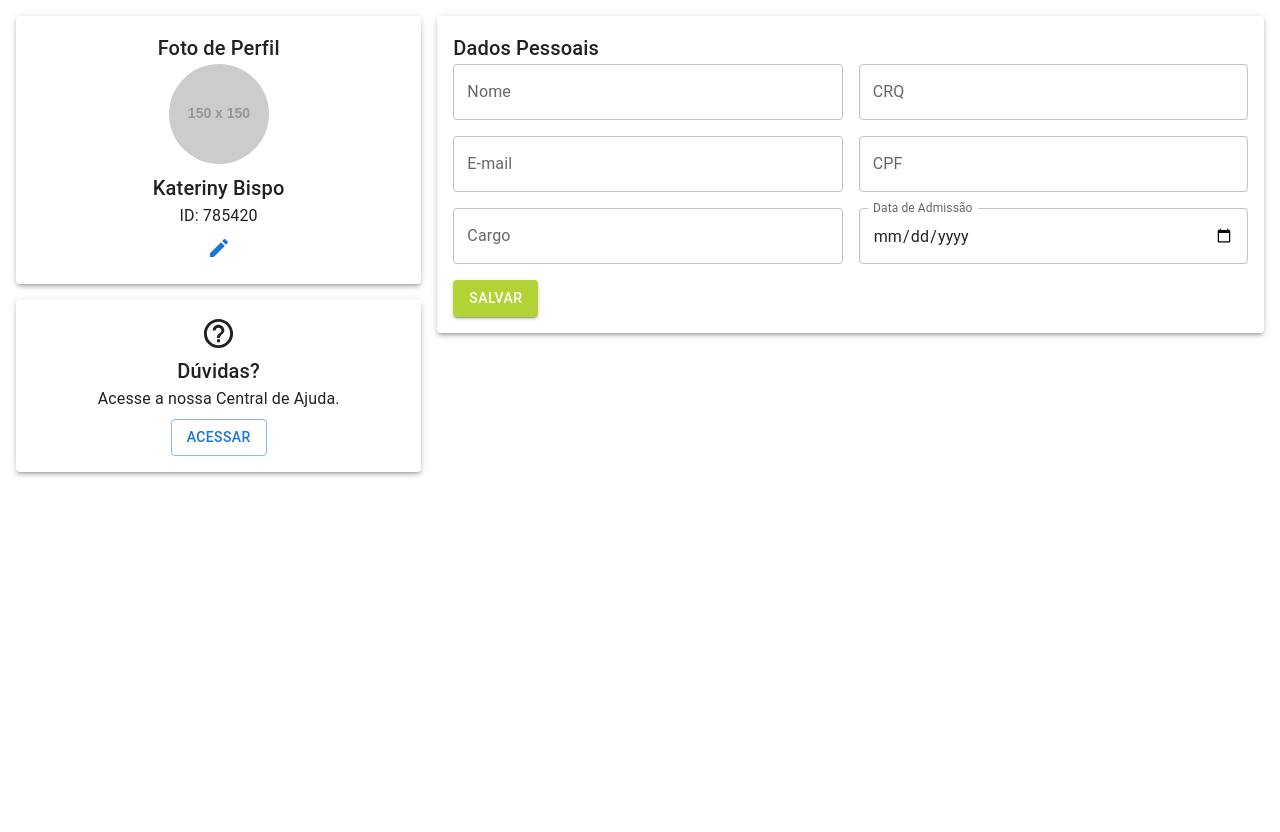
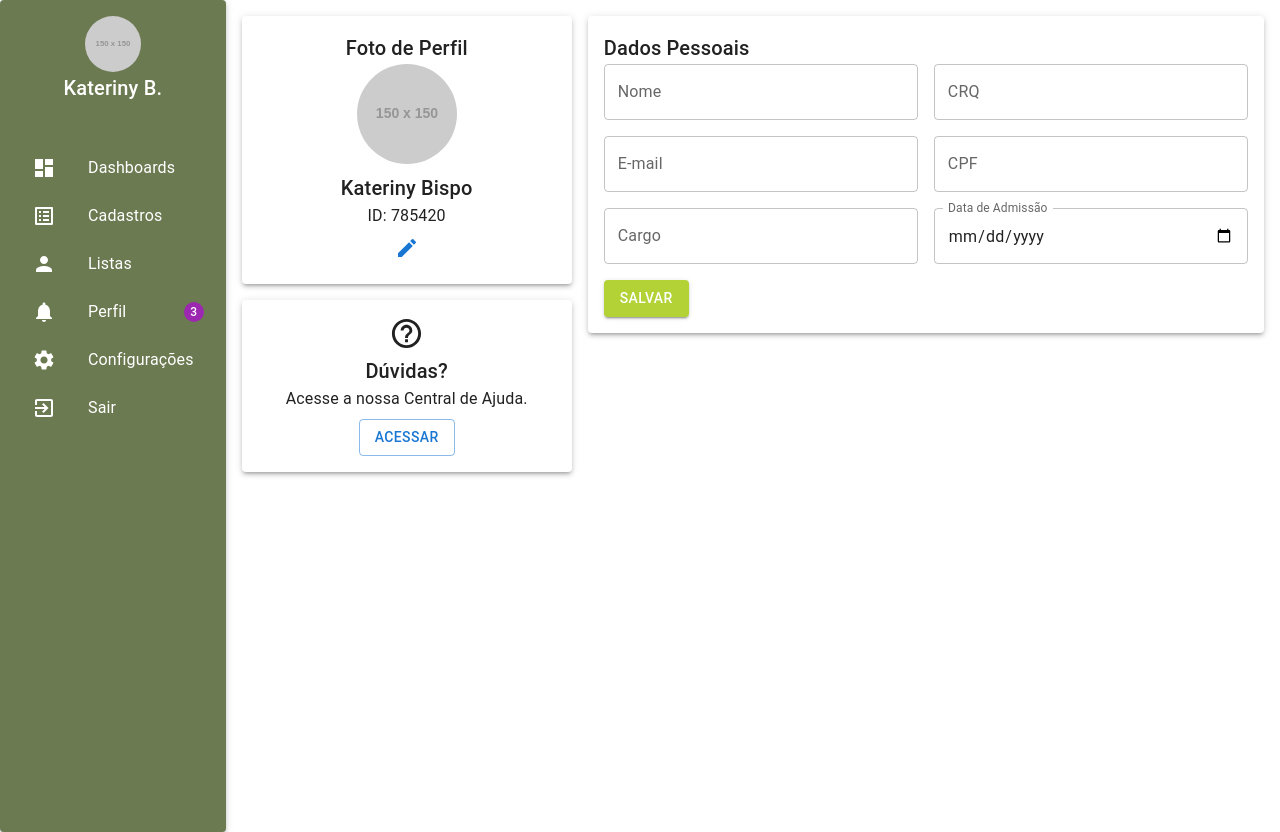
Before and after one commit to katBispo/testeReact, a React (Create React App) app in the folder teste/my-dashboard/: page /perfil in a window 1280 px wide. Before the commit the page ends 800 px from the top, so only its background shows below. Built offline with nearby package versions, Linux system fonts and the light colour scheme.

Commit message:
separação menuBar

```diff
--- a/teste/my-dashboard/src/Dashboard.js
+++ b/teste/my-dashboard/src/Dashboard.js
@@ -9,6 +9,7 @@ import SettingsIcon from '@mui/icons-material/Settings';
 import ExitToAppIcon from '@mui/icons-material/ExitToApp';
 import { styled } from '@mui/material/styles';
 import { Link } from 'react-router-dom';
+import MenuBar from './MenuBar';
 
 import {
   BarChart,
@@ -57,51 +58,7 @@ const COLORS = ['#0088FE', '#00C49F', '#FFBB28', '#FF8042'];
 const Dashboard = () => {
   return (
     <Box display="flex">
-      <Sidebar elevation={3}>
-        <Box display="flex" flexDirection="column" alignItems="center" mb={4}>
-          <Avatar alt="Kateriny B." src="https://via.placeholder.com/150" sx={{ width: 56, height: 56 }} />
-          <Typography variant="h6">Kateriny B.</Typography>
-        </Box>
-        <List>
-          <ListItem button>
-            <ListItemIcon>
-              <DashboardIcon style={{ color: 'white' }} />
-            </ListItemIcon>
-            <ListItemText primary="Dashboards" />
-          </ListItem>
-          <ListItem button>
-            <ListItemIcon>
-              <ListAltIcon style={{ color: 'white' }} />
-            </ListItemIcon>
-            <ListItemText primary="Cadastros" />
-          </ListItem>
-          <ListItem button>
-            <ListItemIcon>
-              <PersonIcon style={{ color: 'white' }} />
-            </ListItemIcon>
-            <ListItemText primary="Listas" />
-          </ListItem>
-          <ListItem button component={Link} to="/perfil"> {/* Link para "/perfil" */}
-            <ListItemIcon>
-              <NotificationsIcon style={{ color: 'white' }} />
-            </ListItemIcon>
-            <ListItemText primary="Perfil" />
-            <Badge badgeContent={3} color="secondary" />
-          </ListItem>
-          <ListItem button>
-            <ListItemIcon>
-              <SettingsIcon style={{ color: 'white' }} />
-            </ListItemIcon>
-            <ListItemText primary="Configurações" />
-          </ListItem>
-          <ListItem button>
-            <ListItemIcon>
-              <ExitToAppIcon style={{ color: 'white' }} />
-            </ListItemIcon>
-            <ListItemText primary="Sair" />
-          </ListItem>
-        </List>
-      </Sidebar>
+      <MenuBar />
 
       <MainContent flexGrow={1}>
         <Typography variant="h4" gutterBottom>Seus KPI's críticos</Typography>
--- a/teste/my-dashboard/src/MenuBar.js
+++ b/teste/my-dashboard/src/MenuBar.js
@@ -0,0 +1,74 @@
+// MenuBar.js
+import React from 'react';
+import { Box, Grid, Paper, Typography, List, ListItem, ListItemIcon, ListItemText, Avatar, Badge } from '@mui/material';
+import DashboardIcon from '@mui/icons-material/Dashboard';
+import ListAltIcon from '@mui/icons-material/ListAlt';
+import PersonIcon from '@mui/icons-material/Person';
+import NotificationsIcon from '@mui/icons-material/Notifications';
+import SettingsIcon from '@mui/icons-material/Settings';
+import ExitToAppIcon from '@mui/icons-material/ExitToApp';
+import { styled } from '@mui/material/styles';
+import { Link } from 'react-router-dom';
+
+
+const Sidebar = styled(Paper)({
+  height: '100vh',
+  padding: '16px',
+  backgroundColor: '#6C7A52',
+  color: 'white',
+});
+
+
+const MenuBar = () => {
+  return (
+    <Box display="flex">
+      <Sidebar elevation={3}>
+        <Box display="flex" flexDirection="column" alignItems="center" mb={4}>
+          <Avatar alt="Kateriny B." src="https://via.placeholder.com/150" sx={{ width: 56, height: 56 }} />
+          <Typography variant="h6">Kateriny B.</Typography>
+        </Box>
+        <List>
+          <ListItem button>
+            <ListItemIcon>
+              <DashboardIcon style={{ color: 'white' }} />
+            </ListItemIcon>
+            <ListItemText primary="Dashboards" />
+          </ListItem>
+          <ListItem button>
+            <ListItemIcon>
+              <ListAltIcon style={{ color: 'white' }} />
+            </ListItemIcon>
+            <ListItemText primary="Cadastros" />
+          </ListItem>
+          <ListItem button>
+            <ListItemIcon>
+              <PersonIcon style={{ color: 'white' }} />
+            </ListItemIcon>
+            <ListItemText primary="Listas" />
+          </ListItem>
+          <ListItem button component={Link} to="/perfil"> {/* Link para "/perfil" */}
+            <ListItemIcon>
+              <NotificationsIcon style={{ color: 'white' }} />
+            </ListItemIcon>
+            <ListItemText primary="Perfil" />
+            <Badge badgeContent={3} color="secondary" />
+          </ListItem>
+          <ListItem button>
+            <ListItemIcon>
+              <SettingsIcon style={{ color: 'white' }} />
+            </ListItemIcon>
+            <ListItemText primary="Configurações" />
+          </ListItem>
+          <ListItem button>
+            <ListItemIcon>
+              <ExitToAppIcon style={{ color: 'white' }} />
+            </ListItemIcon>
+            <ListItemText primary="Sair" />
+          </ListItem>
+        </List>
+      </Sidebar>
+      </Box>
+    );
+};
+
+export default MenuBar;
--- a/teste/my-dashboard/src/ProfilePage.js
+++ b/teste/my-dashboard/src/ProfilePage.js
@@ -3,6 +3,9 @@ import { Box, Paper, Typography, Grid, TextField, Button, Avatar, IconButton } f
 import { styled } from '@mui/material/styles';
 import EditIcon from '@mui/icons-material/Edit';
 import HelpOutlineIcon from '@mui/icons-material/HelpOutline';
+import MenuBar from './MenuBar';
+
+
 
 const MainContent = styled(Box)({
   padding: '16px',
@@ -29,6 +32,9 @@ const ProfilePage = () => {
   };
 
   return (
+
+    <Box display="flex">
+      <MenuBar />
     <MainContent>
       <Grid container spacing={2}>
         <Grid item xs={12} md={4}>
@@ -133,6 +139,7 @@ const ProfilePage = () => {
         </Grid>
       </Grid>
     </MainContent>
+    </Box>
   );
 };
 
```
